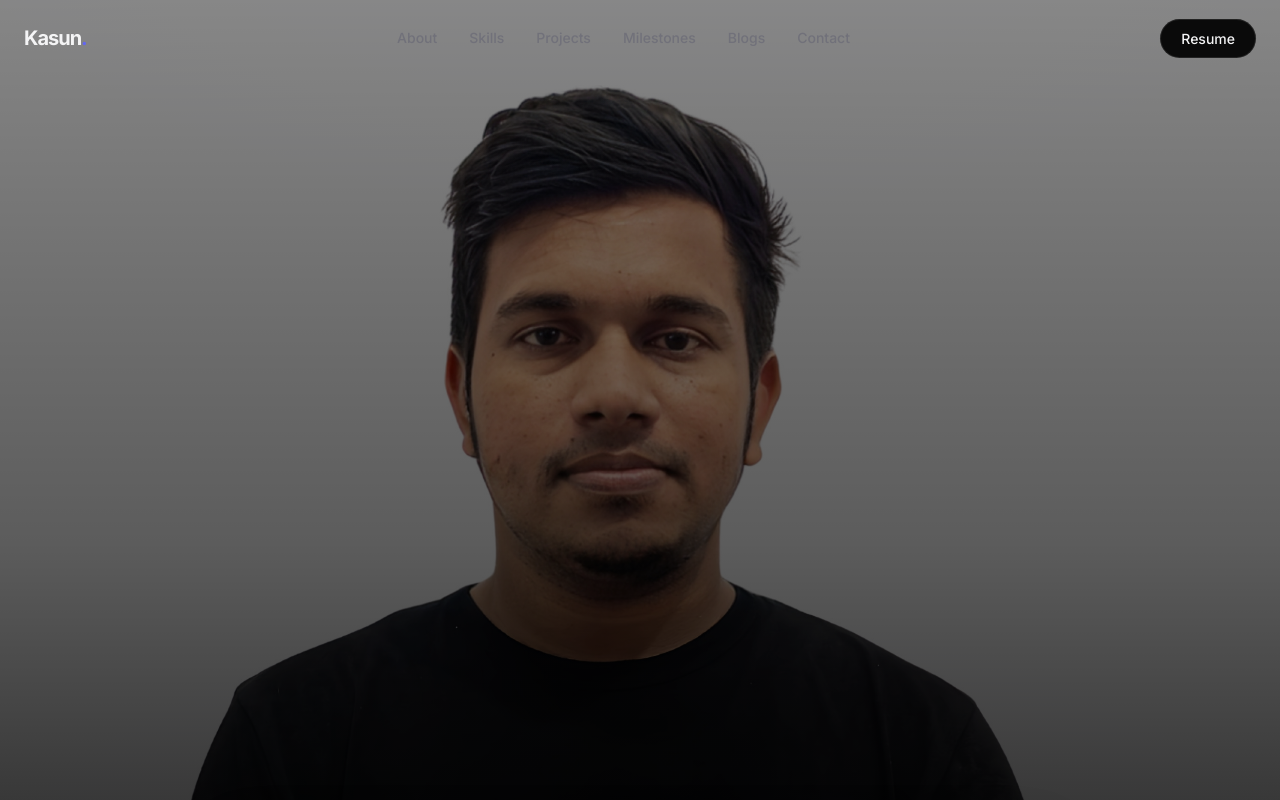
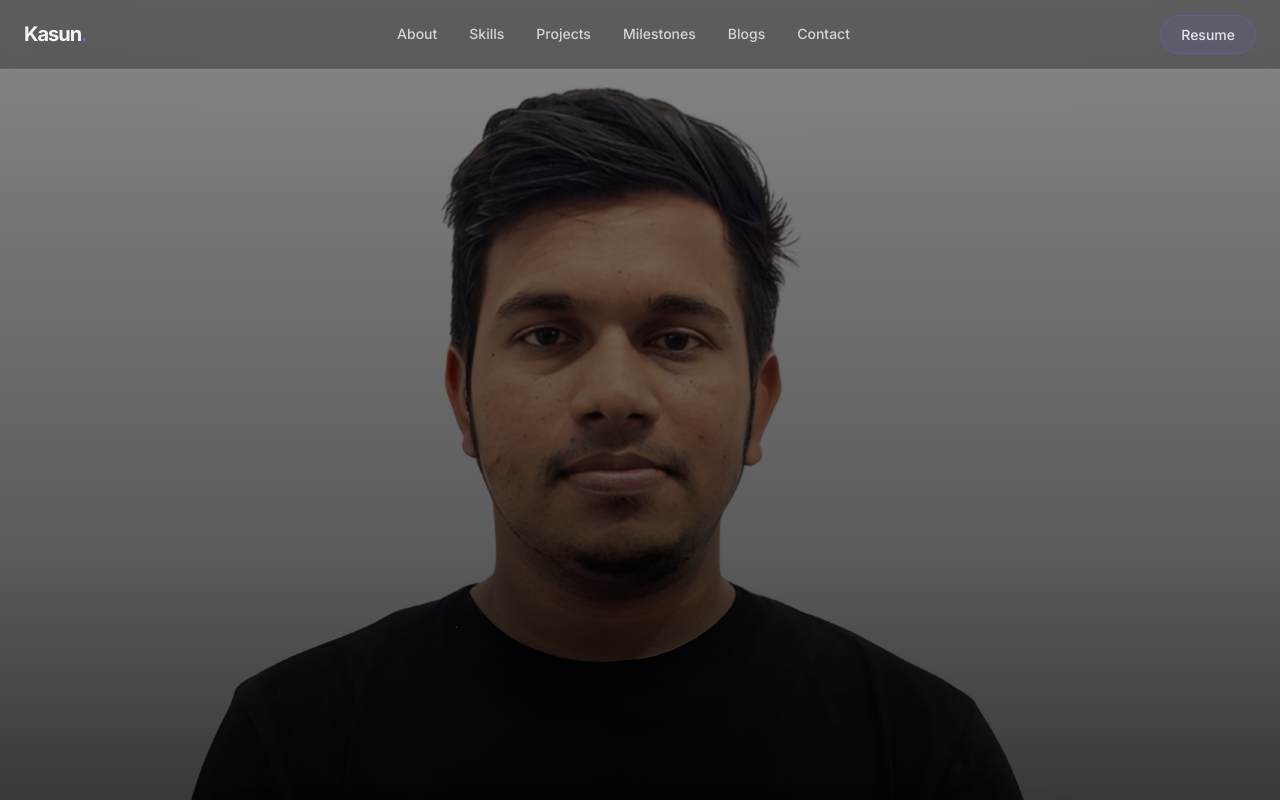
Before and after one commit to KasunBandara921/portfolio, a Next.js app: page / in a window 1280 px wide. Shown: the top 800 px of the page. Built offline with nearby package versions, Linux system fonts and the light colour scheme.

Commit message:
feat: add responsive glassmorphism navigation bar component

```diff
--- a/src/components/Navbar.tsx
+++ b/src/components/Navbar.tsx
@@ -32,13 +32,13 @@ export default function NavBar() {
       transition={{ duration: 0.6, ease: [0.22, 1, 0.36, 1] }}
       className={`fixed top-0 left-0 right-0 z-50 transition-all duration-300 ${
         isScrolled
-          ? "bg-[var(--color-background)]/80 backdrop-blur-md border-b border-white/5 py-4 shadow-sm"
-          : "bg-transparent py-6"
+          ? "bg-[var(--color-background)]/90 backdrop-blur-md border-b border-white/5 py-4 shadow-lg shadow-black/20"
+          : "bg-black/30 backdrop-blur-md border-b border-white/5 py-5"
       }`}
     >
       <div className="max-w-7xl mx-auto px-6 flex items-center justify-between">
         {/* Logo */}
-        <Link href="/" className="text-xl font-bold tracking-tighter text-[var(--color-foreground)]">
+        <Link href="/" className="text-xl font-bold tracking-tighter text-[var(--color-foreground)] hover:opacity-90 transition-opacity">
           Kasun<span className="text-[var(--color-primary)]">.</span>
         </Link>
 
@@ -48,7 +48,7 @@ export default function NavBar() {
             <Link
               key={link.name}
               href={link.href}
-              className="text-sm font-medium text-[var(--color-muted)] hover:text-[var(--color-foreground)] transition-colors"
+              className="text-sm font-medium text-zinc-300 hover:text-white hover:scale-105 active:scale-95 transition-all duration-200"
             >
               {link.name}
             </Link>
@@ -60,7 +60,7 @@ export default function NavBar() {
           <a
             href="/resume.pdf"
             target="_blank"
-            className="px-5 py-2.5 rounded-full bg-[var(--color-card)] border border-white/10 text-[var(--color-foreground)] text-sm font-medium hover:bg-[var(--color-card-hover)] transition-colors"
+            className="px-5 py-2.5 rounded-full bg-[var(--color-primary)]/10 border border-[var(--color-primary)]/30 text-zinc-200 text-sm font-medium hover:bg-[var(--color-primary)] hover:text-white hover:border-[var(--color-primary)] transition-all duration-300"
           >
             Resume
           </a>
```
